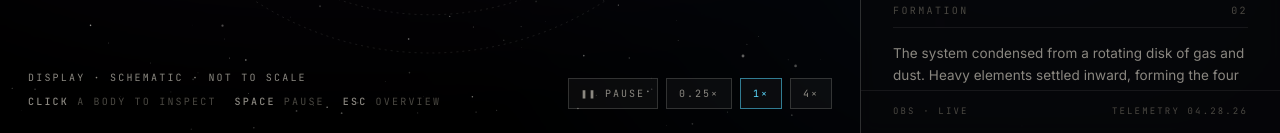
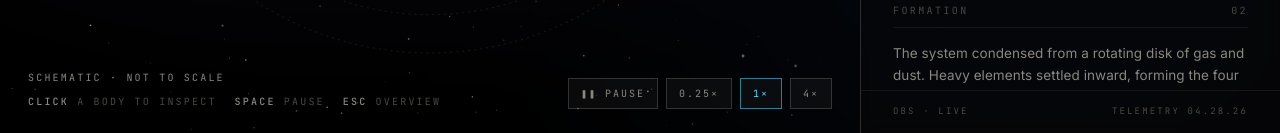
Before and after one commit to Fours/solar-system-explorer, a React (Vite) app: page / in a window 1280 px wide. Shown: the part 667-800 px from the top of the page. Built offline with nearby package versions, Linux system fonts and the light colour scheme.

Commit message:
removed unneeded text

```diff
--- a/src/App.tsx
+++ b/src/App.tsx
@@ -38,7 +38,7 @@ function App() {
             </div>
 
             <div className="hud hud-bl">
-                <div>Display · Schematic · Not to Scale</div>
+                <div>Schematic · Not to Scale</div>
                 <div className="legend">
                     <span><b>Click</b> a body to inspect</span>
                     <span><b>Space</b> pause</span>
```
